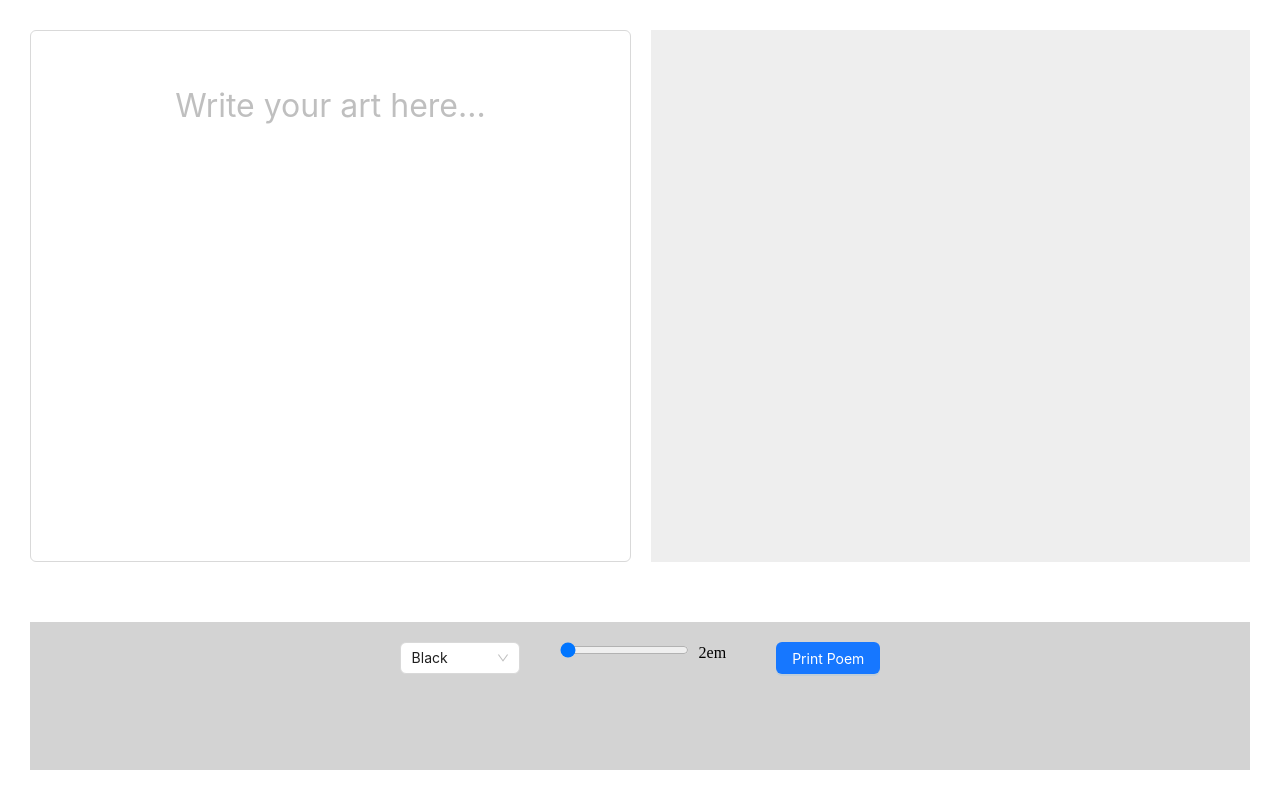
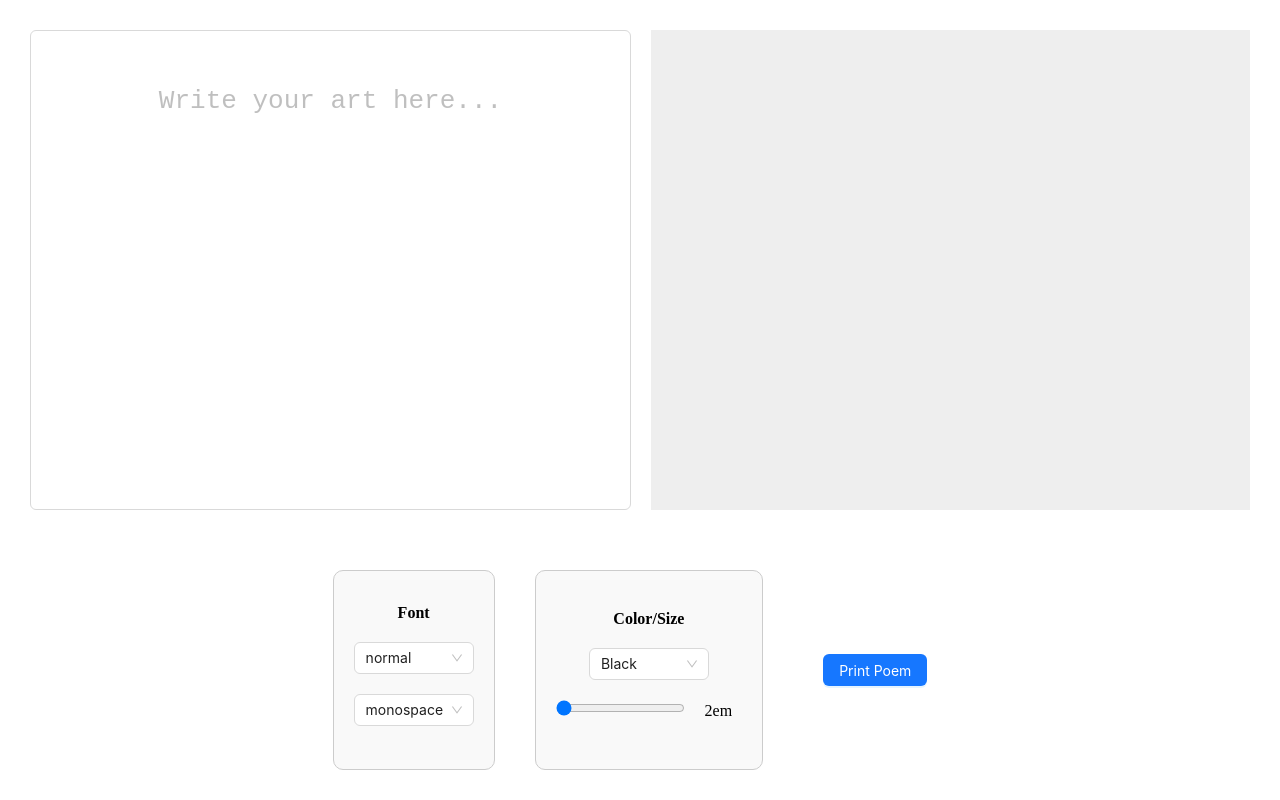
Before and after one commit to DomenicoSacco94/haiku-generator, a React (Vite) app: page / in a window 1280 px wide. Built offline with nearby package versions, Linux system fonts and the light colour scheme.

Commit message:
provisional layout

```diff
--- a/src/App.css
+++ b/src/App.css
@@ -27,5 +27,4 @@ html, body {
 .controls {
   flex: 1;
   margin: 30px;
-  background-color: lightgray;
 }
--- a/src/components/Controls.css
+++ b/src/components/Controls.css
@@ -1,9 +1,42 @@
 .controls-container {
+    display: flex;
+    justify-content: center;
+    align-items: center;
+    height: 100%;
+}
+
+.control-group {
+    display: flex;
+    flex-direction: column;
+    justify-content: center;
+    align-items: center;
+    margin: 0 20px;
+    padding: 20px;
+    border: 1px solid #ccc;
+    border-radius: 10px;
+    background-color: #f9f9f9;
+    height: 200px; /* Ensure all groups have the same height */
+}
+
+.control-group-button {
   display: flex;
-  flex-direction: row;
+  flex-direction: column;
   justify-content: center;
+  align-items: center;
+  margin: 0 20px;
+  padding: 20px;
+  height: 200px;
+}
+
+.control-title {
+    font-weight: bold;
+    margin-bottom: 10px;
 }
 
 .control-item {
-  margin: 20px;
+    margin: 10px 0;
 }
+
+.control-item label {
+    margin-left: 10px;
+}
--- a/src/components/Controls.tsx
+++ b/src/components/Controls.tsx
@@ -11,11 +11,16 @@ const colors = [
     { color: 'Blue', colorCode: '#0000FF' },
 ];
 
+const fontStyles = ['normal', 'bold', 'italic'];
+const fontFamilies = ['monospace', 'Comic Sans MS', 'Arial', 'Times New Roman'];
+
 function Controls() {
     const poemText = usePoemStore((state) => state.poemText);
     const textSize = usePoemStore((state) => state.textSize);
     const setTextColor = usePoemStore((state) => state.setTextColor);
     const setTextSize = usePoemStore((state) => state.setTextSize);
+    const setFontStyle = usePoemStore((state) => state.setFontStyle);
+    const setFontFamily = usePoemStore((state) => state.setFontFamily);
 
     const handlePrintClick = () => {
         console.log("Will print some stuff");
@@ -30,11 +35,34 @@ function Controls() {
         setTextSize(parseFloat(event.target.value));
     };
 
+    const handleFontStyleChange = (value: string) => {
+        setFontStyle(value);
+    };
+
+    const handleFontFamilyChange = (value: string) => {
+        setFontFamily(value);
+    };
+
     return (
         <div className="controls-container">
+            <div className="control-group">
+                <div className="control-title">Font</div>
+                <Select className="control-item" defaultValue="normal" style={{ width: 120 }} onChange={handleFontStyleChange}>
+                    {fontStyles.map((style) => (
+                        <Option key={style} value={style}>{style}</Option>
+                    ))}
+                </Select>
+                <Select className="control-item" defaultValue="monospace" style={{ width: 120 }} onChange={handleFontFamilyChange}>
+                    {fontFamilies.map((family) => (
+                        <Option key={family} value={family}>{family}</Option>
+                    ))}
+                </Select>
+            </div>
+            <div className="control-group">
+                <div className="control-title">Color/Size</div>
                 <Select className="control-item" defaultValue="#000000" style={{ width: 120 }} onChange={handleColorChange}>
                     {colors.map(({ color, colorCode }) => (
-                    <Option value={colorCode}>{color}</Option>
+                        <Option key={colorCode} value={colorCode}>{color}</Option>
                     ))}
                 </Select>
                 <div className="control-item">
@@ -49,7 +77,10 @@ function Controls() {
                     />
                     <label style={{padding: "10px"}}>{textSize}em</label>
                 </div>
+            </div>
+            <div className="control-group-button">
                 <Button className="control-item" type="primary" onClick={handlePrintClick}>Print Poem</Button>
+            </div>
         </div>
     );
 }
--- a/src/components/TextEditor.tsx
+++ b/src/components/TextEditor.tsx
@@ -9,6 +9,8 @@ function TextEditor() {
     const setPoem = usePoemStore((state) => state.setPoemText);
     const textColor = usePoemStore((state) => state.textColor);
     const textSize = usePoemStore((state) => state.textSize);
+    const fontStyle = usePoemStore((state) => state.fontStyle);
+    const fontFamily = usePoemStore((state) => state.fontFamily);
 
     const handleTextChange = (e: ChangeEvent<HTMLTextAreaElement>) => {
         setPoem(e.target.value);
@@ -17,7 +19,7 @@ function TextEditor() {
     return (
         <div className="poem-area">
             <TextArea
-                style={{ color: textColor, fontSize: `${textSize}em` }}
+                style={{ color: textColor, fontSize: `${textSize}em`, fontStyle: fontStyle, fontFamily: fontFamily }}
                 className="poem-text-area"
                 onChange={handleTextChange}
                 placeholder="Write your art here..."
--- a/src/store/usePoemStore.ts
+++ b/src/store/usePoemStore.ts
@@ -4,16 +4,24 @@ interface PoemState {
     poemText: string | null;
     textColor: string;
     textSize: number;
+    fontStyle: string;
+    fontFamily: string;
     setPoemText: (poemText: string) => void;
     setTextColor: (color: string) => void;
     setTextSize: (size: number) => void;
+    setFontStyle: (style: string) => void;
+    setFontFamily: (family: string) => void;
 }
 
 export const usePoemStore = create<PoemState>((set) => ({
     poemText: null,
     textColor: '#000000',
     textSize: 2.0,
+    fontStyle: 'normal',
+    fontFamily: 'monospace',
     setPoemText: (poemText) => set({ poemText }),
     setTextColor: (color) => set({ textColor: color }),
     setTextSize: (size) => set({ textSize: size }),
+    setFontStyle: (style) => set({ fontStyle: style }),
+    setFontFamily: (family) => set({ fontFamily: family }),
 }));
```
Lines whose indentation alone changed are shown as unchanged.
